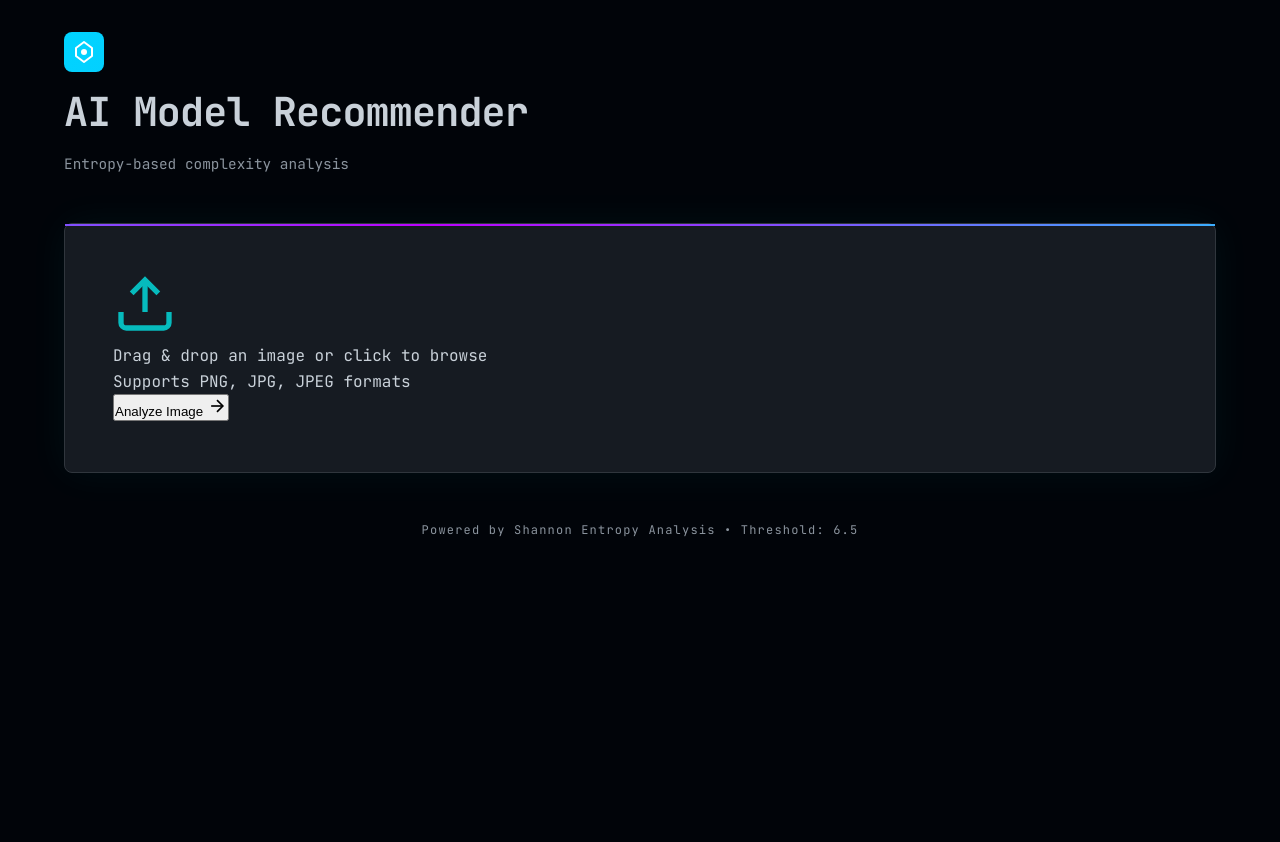
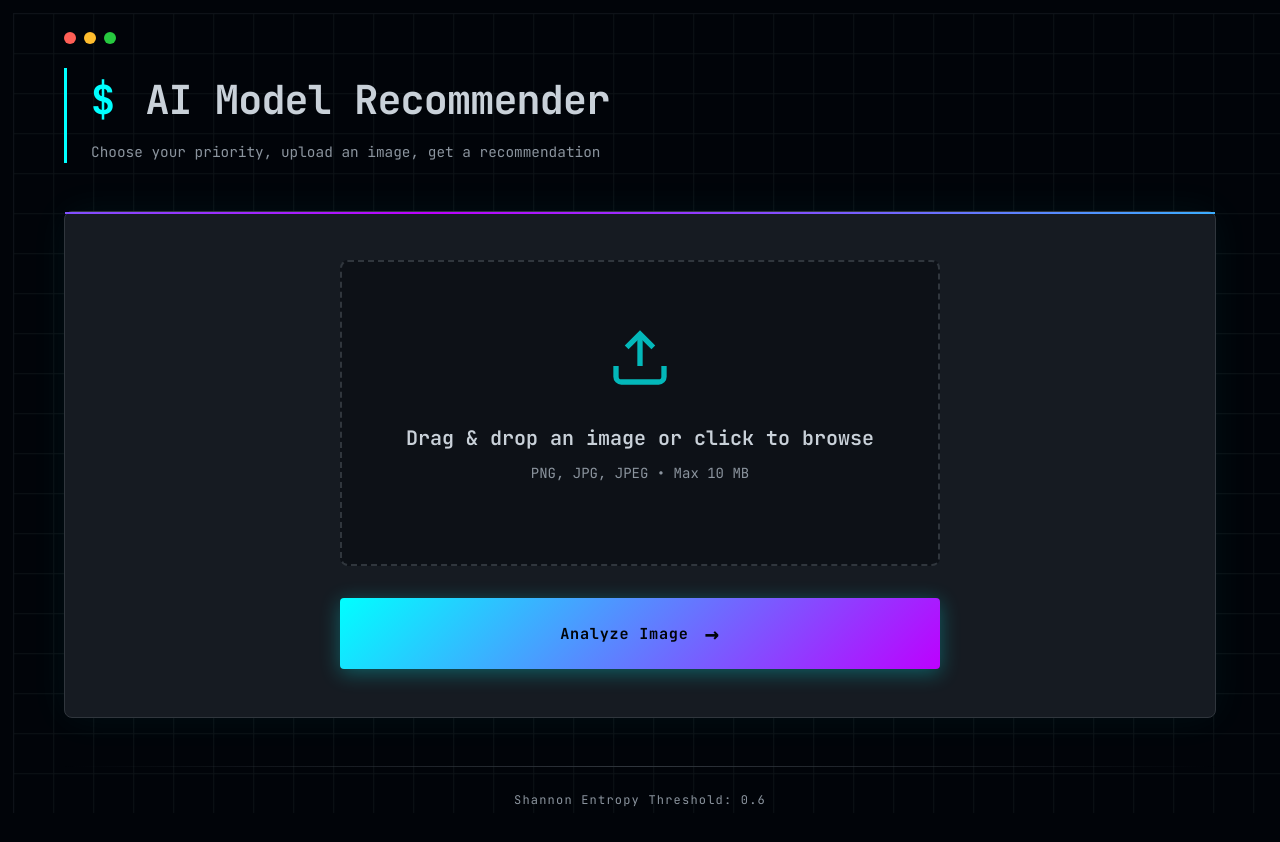
Before and after one commit to Kartishh/MinorProjectFinal, a Flask app: page / in a window 1280 px wide. Before the commit the page ends 537 px from the top, so only its background shows below. Run offline with Flask 3, Linux system fonts and the light colour scheme.

Commit message:
Final Changes

```diff
--- a/lux/app.py
+++ b/lux/app.py
@@ -1,48 +1,228 @@
-from flask import Flask, render_template, request, url_for
+from flask import Flask, render_template, request, url_for, abort
 import os
-from PIL import Image
+import time
+from uuid import uuid4
+from werkzeug.utils import secure_filename
+from PIL import Image, UnidentifiedImageError
 import numpy as np
-from skimage.measure import shannon_entropy
+from skimage.filters import sobel
+from skimage import img_as_ubyte
+from skimage.color import rgb2gray
+from skimage.feature import graycomatrix, graycoprops
+
+# Optional: Gemini explainability
+try:
+    import google.generativeai as genai
+    from dotenv import load_dotenv
+    _HAS_GEMINI = True
+except Exception:
+    _HAS_GEMINI = False
 
 app = Flask(__name__)
+
+# Config
+app.config['MAX_CONTENT_LENGTH'] = 10 * 1024 * 1024  # 10 MB
+ALLOWED_EXTENSIONS = {"png", "jpg", "jpeg"}
 
 # Folders
 UPLOAD_FOLDER = os.path.join("static", "uploads")
 os.makedirs(UPLOAD_FOLDER, exist_ok=True)
 
-# Function to calculate entropy and recommend model
-def recommend_model_by_complexity(image_path, entropy_threshold=6.5):
-    img = Image.open(image_path).convert("L")
-    entropy_value = float(shannon_entropy(np.array(img)))
-    model = "Teacher Model" if entropy_value > entropy_threshold else "Student Model"
-    return entropy_value, model
+# Load .env and configure Gemini
+if _HAS_GEMINI:
+    try:
+        load_dotenv()
+        gemini_api_key = os.getenv("GEMINI_API_KEY", "")
+        if gemini_api_key:
+            genai.configure(api_key=gemini_api_key)
+        else:
+            _HAS_GEMINI = False
+    except Exception:
+        _HAS_GEMINI = False
+
+def allowed_file(filename: str) -> bool:
+    return "." in filename and filename.rsplit(".", 1)[1].lower() in ALLOWED_EXTENSIONS
+
+
+def compute_features(image_path: str) -> dict:
+    """Compute multiple technical features for image complexity. Make it as much detailed as possible. All the details below should be explained in depth.
+
+    Returns a dict with:
+      - edge_density: proportion of strong gradients via Sobel
+      - glcm_contrast: GLCM contrast (texture complexity)
+      - glcm_entropy: entropy over normalized GLCM
+      - hf_energy_ratio: high-frequency energy ratio in FFT domain
+      - color_variance: variance across RGB channels (0 if grayscale)
+    """
+    with Image.open(image_path) as im:
+        im = im.convert("RGB")
+        rgb = np.asarray(im)
+        gray = rgb2gray(rgb)
+
+    # Edge density via Sobel magnitude
+    sob = np.abs(sobel(gray))
+    threshold = np.percentile(sob, 75)
+    edge_density = float((sob > threshold).mean())
+
+    # Texture via GLCM (coarse quantization to 8-bit)
+    gray_ubyte = img_as_ubyte(gray)
+    distances = [1, 2, 4]
+    angles = [0, np.pi/4, np.pi/2, 3*np.pi/4]
+    glcm = graycomatrix(gray_ubyte, distances=distances, angles=angles, symmetric=True, normed=True)
+    glcm_contrast = float(np.mean(graycoprops(glcm, 'contrast')))
+    # GLCM entropy
+    p = glcm.astype(np.float64)
+    with np.errstate(divide='ignore', invalid='ignore'):
+        logp = np.log2(p, where=(p > 0))
+        glcm_entropy = float(-np.sum(p * logp))
+
+    # Frequency domain: high-frequency energy ratio
+    f = np.fft.fft2(gray)
+    fshift = np.fft.fftshift(f)
+    magnitude = np.abs(fshift)
+    h, w = magnitude.shape
+    cy, cx = h // 2, w // 2
+    yy, xx = np.ogrid[:h, :w]
+    radius = np.sqrt((yy - cy) ** 2 + (xx - cx) ** 2)
+    cutoff = 0.25 * max(h, w)
+    hf_mask = radius >= cutoff
+    hf_energy = float((magnitude[hf_mask] ** 2).sum())
+    total_energy = float((magnitude ** 2).sum()) + 1e-9
+    hf_energy_ratio = hf_energy / total_energy
+
+    # Color variance (if color image)
+    color_variance = float(np.var(rgb.astype(np.float32) / 255.0))
+
+    return {
+        'edge_density': edge_density,
+        'glcm_contrast': glcm_contrast,
+        'glcm_entropy': glcm_entropy,
+        'hf_energy_ratio': hf_energy_ratio,
+        'color_variance': color_variance,
+    }
+
+
+def compute_complexity_score(features: dict) -> float:
+    """Combine normalized features into an overall complexity score [0, 1+]."""
+    # Rough normalizations to bring features to comparable scales
+    nd = lambda x, s: min(1.0, x / s)
+    edge = nd(features['edge_density'], 0.25)           # typical 0-0.25
+    contrast = nd(features['glcm_contrast'], 200.0)     # depends on image; cap at 200
+    tentropy = nd(features['glcm_entropy'], 20.0)       # entropy of GLCM; cap
+    hf = nd(features['hf_energy_ratio'], 0.4)           # typical 0-0.4
+    colvar = nd(features['color_variance'], 0.05)       # small range for normalized images
+
+    # Weighted sum (tunable)
+    score = (
+        0.25 * edge +
+        0.25 * hf +
+        0.20 * contrast +
+        0.20 * tentropy +
+        0.10 * colvar
+    )
+    return float(score)
+
+
+def recommend_model_by_features(image_path: str, threshold: float = 0.6):
+    feats = compute_features(image_path)
+    score = compute_complexity_score(feats)
+    model = "Teacher Model" if score >= threshold else "Student Model"
+    return feats, score, model, threshold
+
+
+def generate_explanation(features: dict, score: float, model: str, threshold: float) -> str:
+    base_reason = (
+        f"Composite score={score:.3f} (threshold {threshold}). Recommended: {model}. "
+        f"Key signals — edges: {features['edge_density']:.3f}, texture contrast: {features['glcm_contrast']:.1f}, "
+        f"GLCM entropy: {features['glcm_entropy']:.1f}, high‑freq ratio: {features['hf_energy_ratio']:.3f}, "
+        f"color variance: {features['color_variance']:.4f}."
+    )
+
+    if not _HAS_GEMINI:
+        if model == "Teacher Model":
+            return (
+                base_reason + " High edge density, rich textures, and stronger high‑frequency content point to complex details, so the Teacher model is preferred for fidelity."
+            )
+        return (
+            base_reason + " Lower structural/textural complexity suggests the Student model will be efficient without noticeable quality loss."
+        )
+
+    try:
+        prompt = (
+            "You are an expert ML assistant explaining a classification that chooses between two models: "
+            "Teacher (quality-first) vs Student (efficiency-first). Use the following image features to justify the choice. "
+            "Explain in 3-5 concise sentences, non-jargon and user-friendly, but technically grounded. "
+            "Focus on how edges, texture (GLCM), high-frequency energy, and color variance relate to visual complexity. "
+            "Avoid speculation beyond the features.\n\n"
+            f"Features:\n"
+            f"- Edge density: {features['edge_density']:.3f}\n"
+            f"- GLCM contrast: {features['glcm_contrast']:.1f}\n"
+            f"- GLCM entropy: {features['glcm_entropy']:.1f}\n"
+            f"- High-frequency energy ratio: {features['hf_energy_ratio']:.3f}\n"
+            f"- Color variance: {features['color_variance']:.4f}\n"
+            f"Composite score: {score:.3f}\nThreshold: {threshold}\nSelected model: {model}"
+        )
+        model_client = genai.GenerativeModel("gemini-1.5-flash")
+        response = model_client.generate_content(prompt)
+        text = getattr(response, "text", "") or ""
+        if text.strip():
+            return text.strip()
+    except Exception:
+        pass
+    return base_reason
 
 # Routes
 @app.route("/", methods=["GET", "POST"])
 def index():
+    # Threshold for composite score in [0, ~1]; tune as needed
+    threshold = 0.6
     if request.method == "POST":
         image = request.files.get("image")
-        if image:
-            # Save uploaded image
-            image_path = os.path.join(UPLOAD_FOLDER, image.filename)
+
+        if not image or image.filename == "":
+            abort(400, description="No image provided.")
+        if not allowed_file(image.filename):
+            abort(400, description="Unsupported file type.")
+
+        # Save uploaded image with safe, unique name
+        try:
+            original = secure_filename(image.filename)
+            name, ext = os.path.splitext(original)
+            unique = f"{int(time.time())}-{uuid4().hex[:8]}{ext.lower()}"
+            save_name = unique
+            image_path = os.path.join(UPLOAD_FOLDER, save_name)
             image.save(image_path)
 
-            # Calculate entropy and model
-            entropy, model = recommend_model_by_complexity(image_path)
+            # Validate image actually opens
+            with Image.open(image_path) as _:
+                pass
+        except UnidentifiedImageError:
+            abort(400, description="Uploaded file is not a valid image.")
+        except Exception:
+            abort(500, description="Failed to process the image.")
 
-            # URL for template
-            image_url = url_for('static', filename=f"uploads/{image.filename}")
+        # Compute features and recommendation
+        features, score, model, threshold = recommend_model_by_features(image_path, threshold=threshold)
+        explanation = generate_explanation(features, score, model, threshold)
 
-            return render_template(
-                "index.html",
-                result=True,
-                entropy=entropy,
-                model=model,
-                image_url=image_url
-            )
+        image_url = url_for('static', filename=f"uploads/{save_name}")
+        # Map score [0,1] to 0-100 bar
+        score_bar = max(0, min(100, int(score * 100)))
 
-    return render_template("index.html", result=False)
+        return render_template(
+            "index.html",
+            result=True,
+            entropy=score,  # kept key for template compatibility; now represents composite score
+            model=model,
+            image_url=image_url,
+            entropy_bar=score_bar,
+            threshold=threshold,
+            explanation=explanation,
+        )
+
+    return render_template("index.html", result=False, threshold=threshold)
 
 # Run app
 if __name__ == "__main__":
-    app.run(host="0.0.0.0", port=6543, debug=True)
+    debug = os.getenv("FLASK_DEBUG", "1") == "1"
+    app.run(host="0.0.0.0", port=6543, debug=debug)
--- /dev/null
+++ b/lux/requirements.txt
@@ -0,0 +1,6 @@
+Flask>=3.0.0
+Pillow>=10.0.0
+numpy>=1.24.0
+scikit-image>=0.22.0
+python-dotenv>=1.0.0
+google-generativeai>=0.7.0
--- a/lux/templates/index.html
+++ b/lux/templates/index.html
@@ -5,150 +5,142 @@
     <meta name="viewport" content="width=device-width, initial-scale=1.0">
     <title>AI Model Recommender</title>
     <link rel="stylesheet" href="{{ url_for('static', filename='styles.css') }}">
+    <meta name="theme-color" content="#010409">
 </head>
 <body>
+    <div class="grid-background"></div>
     <div class="container">
         <div class="header">
-            <div class="logo">
-                <svg width="40" height="40" viewBox="0 0 40 40" fill="none" xmlns="http://www.w3.org/2000/svg">
-                    <rect width="40" height="40" rx="8" fill="url(#gradient)"/>
-                    <path d="M20 10L28 16V24L20 30L12 24V16L20 10Z" stroke="white" stroke-width="2" stroke-linecap="round" stroke-linejoin="round"/>
-                    <circle cx="20" cy="20" r="3" fill="white"/>
-                    <defs>
-                        <linearGradient id="gradient" x1="0" y1="0" x2="40" y2="40">
-                            <stop offset="0%" stop-color="#00d4ff"/>
-                            <stop offset="100%" stop-color="#7b2ff7"/>
-                        </linearGradient>
-                    </defs>
-                </svg>
+            <div class="terminal-header">
+                <div class="terminal-dot red"></div>
+                <div class="terminal-dot yellow"></div>
+                <div class="terminal-dot green"></div>
             </div>
-            <h1>AI Model Recommender</h1>
-            <p class="subtitle">Entropy-based complexity analysis</p>
+            <div class="title-section">
+                <h1><span class="prompt">$</span> AI Model Recommender</h1>
+                <p class="subtitle">Choose your priority, upload an image, get a recommendation</p>
+            </div>
         </div>
 
         <div class="main-content">
             <form method="POST" enctype="multipart/form-data" id="uploadForm">
-                <div class="upload-area" id="uploadArea">
+                <div class="upload-container">
+                    <div class="upload-box" id="uploadBox" tabindex="0">
+                        <div class="upload-icon-wrapper">
                             <svg class="upload-icon" width="64" height="64" viewBox="0 0 24 24" fill="none" stroke="currentColor" stroke-width="2">
                                 <path d="M21 15v4a2 2 0 0 1-2 2H5a2 2 0 0 1-2-2v-4"/>
                                 <polyline points="17 8 12 3 7 8"/>
                                 <line x1="12" y1="3" x2="12" y2="15"/>
                             </svg>
-                    <p class="upload-text">Drag & drop an image or click to browse</p>
-                    <p class="upload-subtext">Supports PNG, JPG, JPEG formats</p>
-                    <input type="file" name="image" id="imageInput" accept="image/*" required>
                         </div>
-                <button type="submit" class="btn-submit">
+                        <p class="upload-title">Drag & drop an image or click to browse</p>
+                        <p class="upload-desc">PNG, JPG, JPEG • Max 10 MB</p>
+                        <div class="file-info" id="fileInfo" style="display:none;"></div>
+                        <input type="file" name="image" id="imageInput" accept="image/png,image/jpeg,image/jpg" required>
+                    </div>
+
+                    <button type="submit" class="analyze-btn">
                         <span>Analyze Image</span>
-                    <svg width="20" height="20" viewBox="0 0 24 24" fill="none" stroke="currentColor" stroke-width="2">
-                        <line x1="5" y1="12" x2="19" y2="12"/>
-                        <polyline points="12 5 19 12 12 19"/>
-                    </svg>
+                        <span class="btn-arrow">→</span>
                     </button>
+                </div>
             </form>
 
             {% if result %}
-            <div class="results-panel">
+            <div class="results-section" style="margin-top:2rem;">
                 <div class="results-header">
-                    <h2>Analysis Results</h2>
-                    <span class="status-badge">Completed</span>
-                </div>
-
-                <div class="image-preview">
-                    <img src="{{ image_url }}" alt="Uploaded image">
-                </div>
-
-                <div class="metrics-grid">
-                    <div class="metric-card">
-                        <div class="metric-icon">
-                            <svg width="32" height="32" viewBox="0 0 24 24" fill="none" stroke="currentColor" stroke-width="2">
-                                <polyline points="22 12 18 12 15 21 9 3 6 12 2 12"/>
-                            </svg>
-                        </div>
-                        <div class="metric-content">
-                            <p class="metric-label">Shannon Entropy</p>
-                            <p class="metric-value">{{ "%.4f"|format(entropy) }}</p>
+                    <div class="status-line">
+                        <div class="status-indicator"></div>
+                        <div class="status-text">ANALYSIS COMPLETE</div>
                     </div>
                 </div>
 
-                    <div class="metric-card">
-                        <div class="metric-icon model-icon">
-                            <svg width="32" height="32" viewBox="0 0 24 24" fill="none" stroke="currentColor" stroke-width="2">
-                                <rect x="3" y="3" width="18" height="18" rx="2"/>
-                                <circle cx="8.5" cy="8.5" r="1.5"/>
-                                <path d="M21 15l-5-5L5 21"/>
-                            </svg>
-                        </div>
-                        <div class="metric-content">
-                            <p class="metric-label">Recommended Model</p>
-                            <p class="metric-value model-name">{{ model }}</p>
-                        </div>
+                <div class="results-grid">
+                    <div class="image-container">
+                        <div class="image-label">UPLOADED IMAGE</div>
+                        <div class="image-wrapper">
+                            <img src="{{ image_url }}" alt="Uploaded image">
                         </div>
                     </div>
 
-                <div class="info-box">
-                    <svg width="20" height="20" viewBox="0 0 24 24" fill="none" stroke="currentColor" stroke-width="2">
-                        <circle cx="12" cy="12" r="10"/>
-                        <line x1="12" y1="16" x2="12" y2="12"/>
-                        <line x1="12" y1="8" x2="12.01" y2="8"/>
-                    </svg>
-                    <div>
-                        <strong>Analysis Details:</strong>
-                        <p>{% if entropy > 6.5 %}High entropy detected (>6.5) indicates complex image features. Teacher model recommended for optimal processing.{% else %}Low entropy detected (≤6.5) indicates simpler image features. Student model is sufficient for efficient processing.{% endif %}</p>
+                    <div class="metrics-container">
+                        <div class="metric-box">
+                            <div class="metric-header">
+                                <svg width="20" height="20" viewBox="0 0 24 24" fill="none" stroke="currentColor" stroke-width="2"><polyline points="22 12 18 12 15 21 9 3 6 12 2 12"/></svg>
+                                COMPLEXITY SCORE
+                            </div>
+                            <div class="metric-value">{{ "%.4f"|format(entropy) }}</div>
+                            <div class="metric-bar"><div class="metric-fill" style="width: {{ entropy_bar }}%;"></div></div>
+                        </div>
+
+                        <div class="metric-box">
+                            <div class="metric-header">
+                                <svg width="20" height="20" viewBox="0 0 24 24" fill="none" stroke="currentColor" stroke-width="2"><rect x="3" y="3" width="18" height="18" rx="2"/></svg>
+                                RECOMMENDED MODEL
+                            </div>
+                            <div class="model-name">{{ model }}</div>
+                            <div class="model-badge">
+                                {% if model == 'Teacher Model' %}
+                                    <span class="badge high">QUALITY PRIORITY</span>
+                                {% else %}
+                                    <span class="badge low">EFFICIENCY PRIORITY</span>
+                                {% endif %}
                             </div>
                         </div>
 
-                <button class="btn-secondary" onclick="window.location.href='/'">
-                    <svg width="20" height="20" viewBox="0 0 24 24" fill="none" stroke="currentColor" stroke-width="2">
-                        <polyline points="15 18 9 12 15 6"/>
-                    </svg>
+                        <div class="info-panel">
+                            <div class="info-header">
+                                <svg width="20" height="20" viewBox="0 0 24 24" fill="none" stroke="currentColor" stroke-width="2"><circle cx="12" cy="12" r="10"/><line x1="12" y1="16" x2="12" y2="12"/><line x1="12" y1="8" x2="12.01" y2="8"/></svg>
+                                EXPLANATION
+                            </div>
+                            <div class="info-text" id="explanation">{{ explanation }}</div>
+                        </div>
+
+                        <button class="reset-btn" onclick="window.location.href='/'">
                             <span>Analyze Another Image</span>
                         </button>
+                    </div>
+                </div>
             </div>
             {% endif %}
         </div>
 
         <div class="footer">
-            <p>Powered by Shannon Entropy Analysis • Threshold: 6.5</p>
+            <div class="footer-line"></div>
+            <p>Shannon Entropy Threshold: {{ threshold if threshold is defined else 6.5 }}</p>
         </div>
     </div>
 
     <script>
-        const uploadArea = document.getElementById('uploadArea');
+        const uploadBox = document.getElementById('uploadBox');
         const imageInput = document.getElementById('imageInput');
+        const fileInfo = document.getElementById('fileInfo');
 
-        uploadArea.addEventListener('click', () => imageInput.click());
+        const activateDrag = (active) => {
+            uploadBox.classList.toggle('drag-active', active);
+        };
 
-        uploadArea.addEventListener('dragover', (e) => {
+        const setHasFile = (name) => {
+            uploadBox.classList.add('has-file');
+            fileInfo.style.display = 'inline-flex';
+            fileInfo.textContent = `Selected: ${name}`;
+        };
+
+        uploadBox.addEventListener('click', () => imageInput.click());
+        uploadBox.addEventListener('keydown', (e) => { if (e.key === 'Enter' || e.key === ' ') imageInput.click(); });
+        uploadBox.addEventListener('dragover', (e) => { e.preventDefault(); activateDrag(true); });
+        uploadBox.addEventListener('dragleave', () => activateDrag(false));
+        uploadBox.addEventListener('drop', (e) => {
             e.preventDefault();
-            uploadArea.classList.add('drag-over');
-        });
-
-        uploadArea.addEventListener('dragleave', () => {
-            uploadArea.classList.remove('drag-over');
-        });
-
-        uploadArea.addEventListener('drop', (e) => {
-            e.preventDefault();
-            uploadArea.classList.remove('drag-over');
-            const files = e.dataTransfer.files;
-            if (files.length) {
-                imageInput.files = files;
-                updateFileName(files[0].name);
+            activateDrag(false);
+            if (e.dataTransfer.files.length) {
+                imageInput.files = e.dataTransfer.files;
+                setHasFile(e.dataTransfer.files[0].name);
             }
         });
-
         imageInput.addEventListener('change', (e) => {
-            if (e.target.files.length) {
-                updateFileName(e.target.files[0].name);
-            }
+            if (e.target.files.length) setHasFile(e.target.files[0].name);
         });
-
-        function updateFileName(name) {
-            const uploadText = document.querySelector('.upload-text');
-            uploadText.textContent = `Selected: ${name}`;
-            uploadArea.classList.add('file-selected');
-        }
     </script>
 </body>
 </html>
```
Also changed, not shown: lux/README.md, lux/static/uploads/1761746869-12aacdb3.jpg (added), lux/static/uploads/1761746892-4d5c6526.png (added), lux/static/uploads/1761746905-d73a3c0a.jpeg (added), lux/static/uploads/1761747620-9ba5cdca.jpeg (added), lux/static/uploads/1761747643-d63f6c09.jpg (added), lux/static/uploads/1761748272-ee6fb77e.jpeg (added), lux/static/uploads/1761748291-84aab763.jpeg (added), lux/static/uploads/1761754185-7672575d.jpg (added), lux/static/uploads/1761754220-7d6d185a.jpeg (added), lux/static/uploads/1761754294-6f233c13.jpeg (added), 1 other file. Lines whose indentation alone changed are shown as unchanged.
